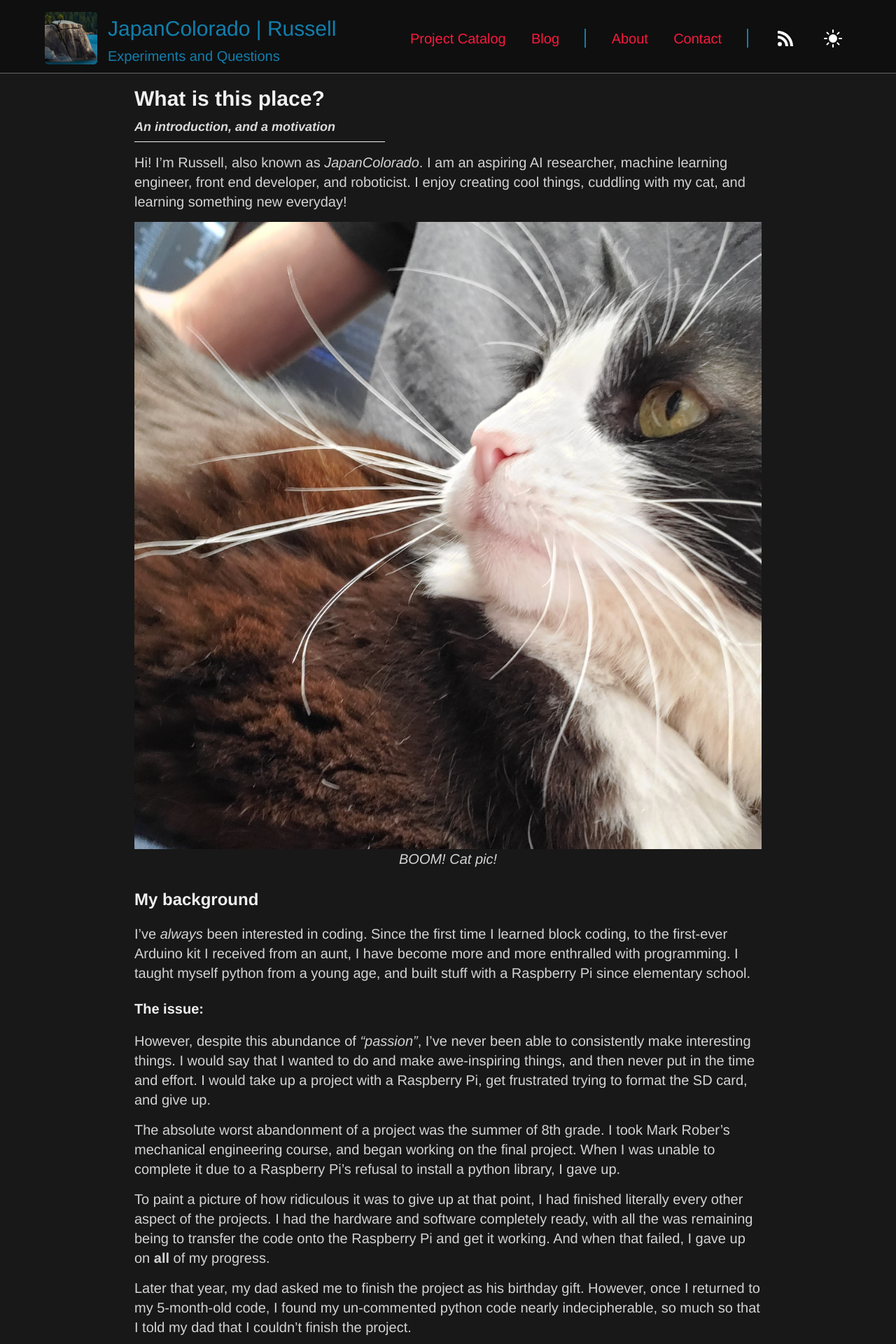
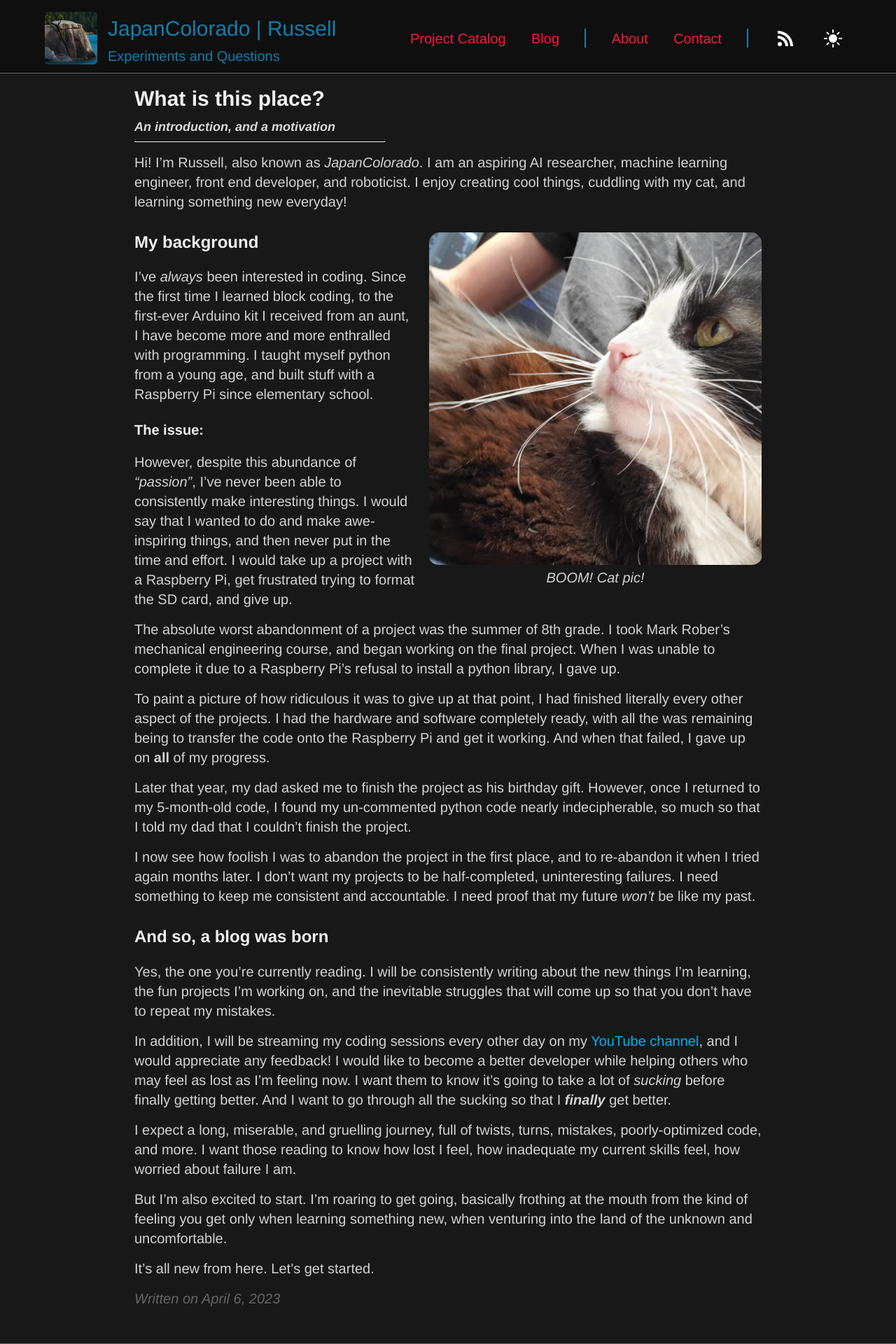
Before and after one commit to JapanColorado/japancolorado.github.io, a Jekyll site: the page built from _posts/2023-04-06-Why.md, in a window 1280 px wide. Shown: the top 1920 px of the page at 70% size. Built offline with Jekyll 4.4.1, drawn with Linux system fonts in a browser that asks for light colours; comment, search, counter and statistics services are not loaded.

Commit message:
Style blog images

```diff
--- a/_sass/_posts.scss
+++ b/_sass/_posts.scss
@@ -45,6 +45,18 @@
     margin-bottom: 0px;
     margin-top: 10px;
   }
+  .entry {
+    img {
+      width: 475px;
+      border-radius: 15px;
+      padding-bottom: 4px;
+    }
+    p:has(img ~ em) {
+      float: right;
+      margin-left: 20px;
+      margin-bottom: 0px;
+    }
+  }
 }
 
 // Adds border to separate each entry
@@ -72,7 +84,6 @@
   height: 200px;
 
   p > img {
-
     top: -10px;
     max-width: 325px;
     padding: 10px;
@@ -80,10 +91,10 @@
     padding-bottom: 2px;
   }
 
-  p > img + em, p > img {
+  p > img + em,
+  p > img {
     position: relative;
     top: -15px;
-
     font-size: 16px;
   }
 
@@ -96,5 +107,5 @@
     padding-bottom: 0px;
   }
 }
-// TO-DO: Add media queries, figure out displaying of image for blog(float to right, add rounding, make it pretty
+// TO-DO: Add media queries, make image return to middle/disappear on smaller screens
 // TO-DO: Add comments to css code in _posts
```
